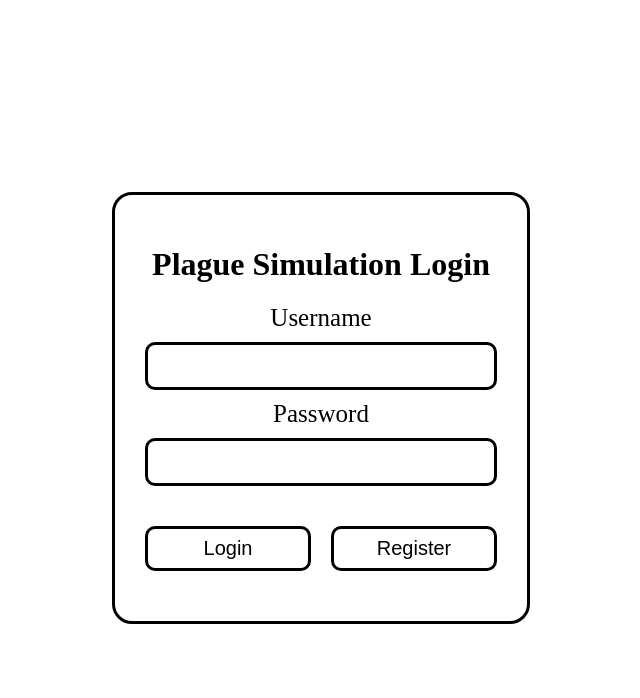
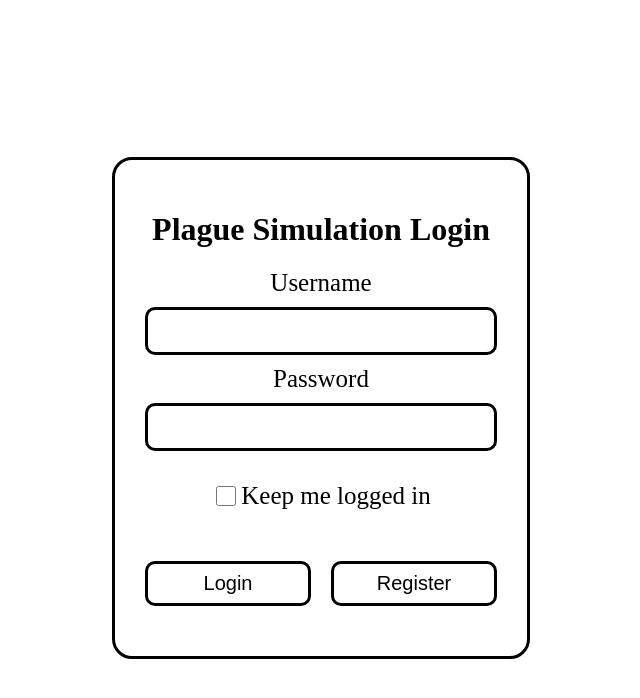
Before and after one commit to 3tack-Underflow/PlagueSimulation, a React (Create React App) app: page /Login in a window 1280 px wide. Shown: the top 698 px of the page, without its empty margins (327-967 px from the left). Built offline with nearby package versions, Linux system fonts and the light colour scheme; no server answers.

Commit message:
add checkbox to keep logged in

```diff
--- a/src/Login.js
+++ b/src/Login.js
@@ -6,6 +6,7 @@ import { useNavigate } from "react-router-dom";
 function Login() {
   const [username, setUsername] = useState("");
   const [password, setPassword] = useState("");
+  const [keepLogged, setKeepLogged] = useState("");
   const [userList, setUserList] = useState([]);
 
   function checkInfo() {
@@ -45,6 +46,14 @@ function Login() {
           setPassword(e.target.value);
         }}/>
       </div>
+
+      <div className = "horizontal">
+        <input type = "checkbox" name = "keepLogged" style={{width: "20px", margin: "5px"}} onChange = {(e) => {
+          setKeepLogged(e.target.value)
+        }}/>
+        <label>Keep me logged in</label>
+      </div>
+
       <div className = "horizontal">
         <button style = {{margin: '20px 10px 10px 0px'}} onClick = {() => {checkInfo()}}> Login </button>
         <button style = {{margin: '20px 0px 10px 10px'}} onClick = {() => {navigate("/Register")}}> Register </button>
```
